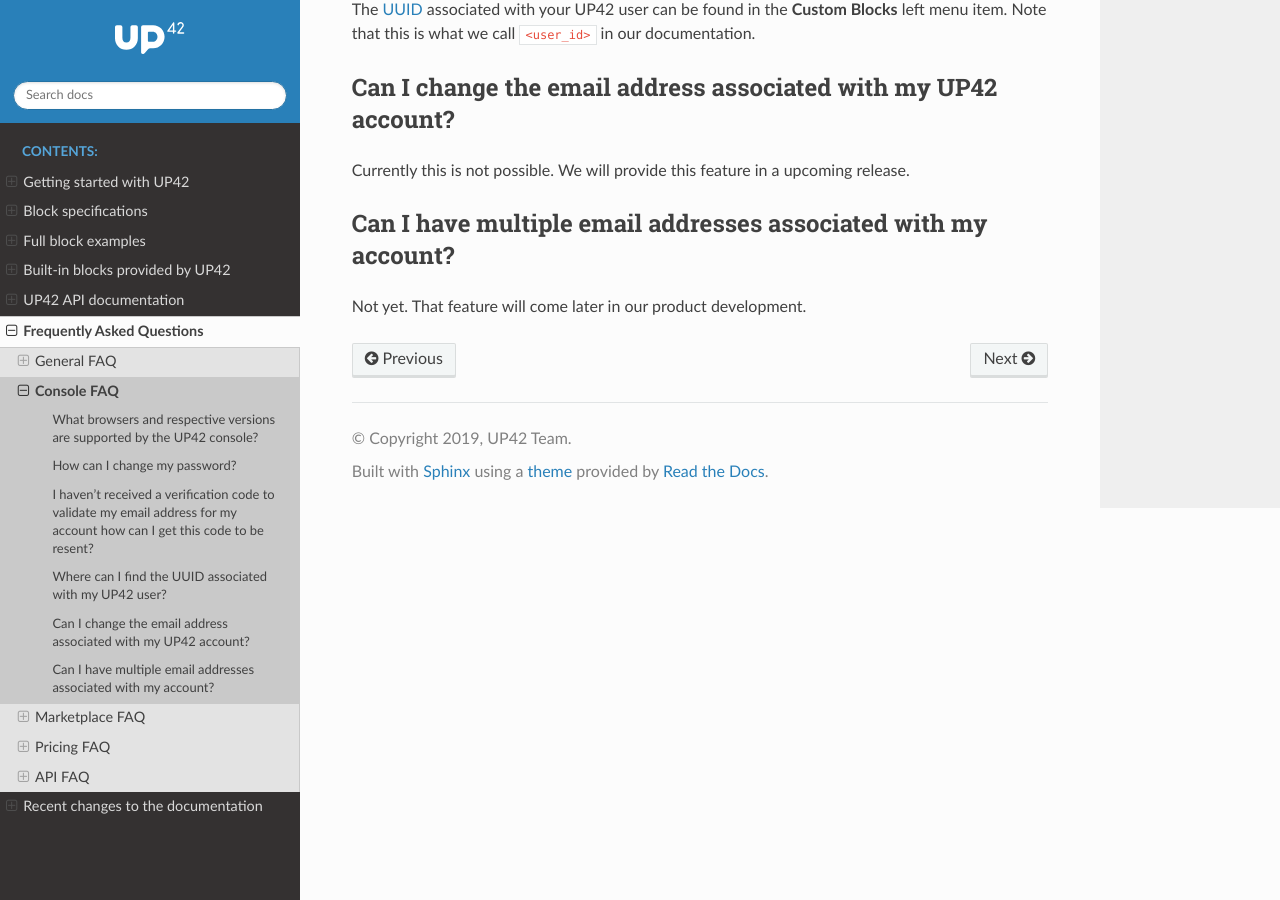
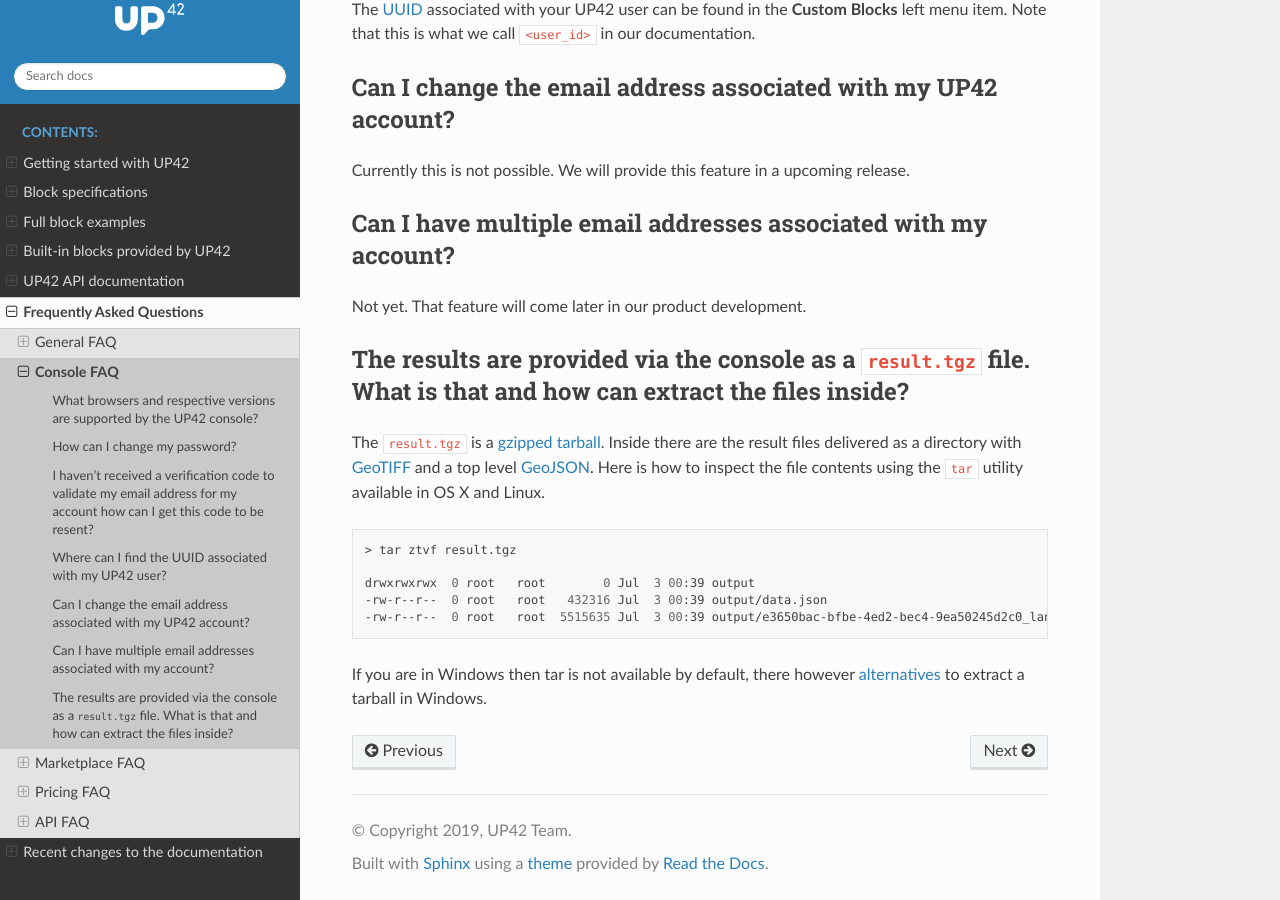
Before and after one commit to up42/docs, a Sphinx documentation site: the page built from source/FAQ/console.rst, in a window 1280 px wide and 900 px high, scrolled down 794 px. Built offline with Sphinx 7.4.7 and the Read the Docs theme 2.0.0, drawn with Linux system fonts in a browser that asks for light colours.

```diff
--- a/source/FAQ/console.rst
+++ b/source/FAQ/console.rst
@@ -44,6 +44,25 @@ Can I have multiple email addresses associated with my account?
 
 Not yet. That feature will come later in our product development.
 
+The results are provided via the console as a ``result.tgz`` file. What is that and how can extract the files inside?
+---------------------------------------------------------------------------------------------------------------------
+
+The ``result.tgz`` is a `gzipped <https://en.wikipedia.org/wiki/Gzip>`__
+`tarball <https://en.wikipedia.org/wiki/Tar_(computing)>`__. Inside there are the result files delivered as a directory with `GeoTIFF <https://en.wikipedia.org/wiki/GeoTIFF>`__
+and a top level `GeoJSON <https://en.wikipedia.org/wiki/GeoJSON>`__. Here is how to inspect the file contents using the ``tar`` utility available in OS X and Linux.
+
+.. code:: bash
+
+   > tar ztvf result.tgz
+
+   drwxrwxrwx  0 root   root        0 Jul  3 00:39 output
+   -rw-r--r--  0 root   root   432316 Jul  3 00:39 output/data.json
+   -rw-r--r--  0 root   root  5515635 Jul  3 00:39 output/e3650bac-bfbe-4ed2-bec4-9ea50245d2c0_land_cover.tif
+
+If you are in Windows then tar is not available by default, there however `alternatives
+<https://wiki.haskell.org/How_to_unpack_a_tar_file_in_Windows>`__ to
+extract a tarball in Windows.
+
 .. raw:: html
 
    <!--
--- a/source/specs/api-walkthrough.rst
+++ b/source/api/api-walkthrough.rst
@@ -274,7 +274,7 @@ Inspect the retrieved tarball:
 
 .. code:: bash
 
-   > tar tar ztvf output_$JOB.tar.gz
+   > tar ztvf output_$JOB.tar.gz
 
    drwxrwxrwx  0 root   root        0 Jul  3 00:39 output
    -rw-r--r--  0 root   root   432316 Jul  3 00:39 output/data.json
--- a/source/index.rst
+++ b/source/index.rst
@@ -17,6 +17,6 @@ For detailed information about writing blocks, see the :ref:`section about writi
    specifications/index
    examples/index
    up42-blocks/index
-   specs/index
+   api/index
    FAQ/index
    recent-changes
```
Also changed, not shown: source/FAQ/general.rst (+11 -1 lines), source/api/api.yml (renamed from source/specs/api.yml), source/api/index.rst (renamed from source/specs/index.rst), source/api/public-apis.rst (renamed from source/specs/public-apis.rst).
